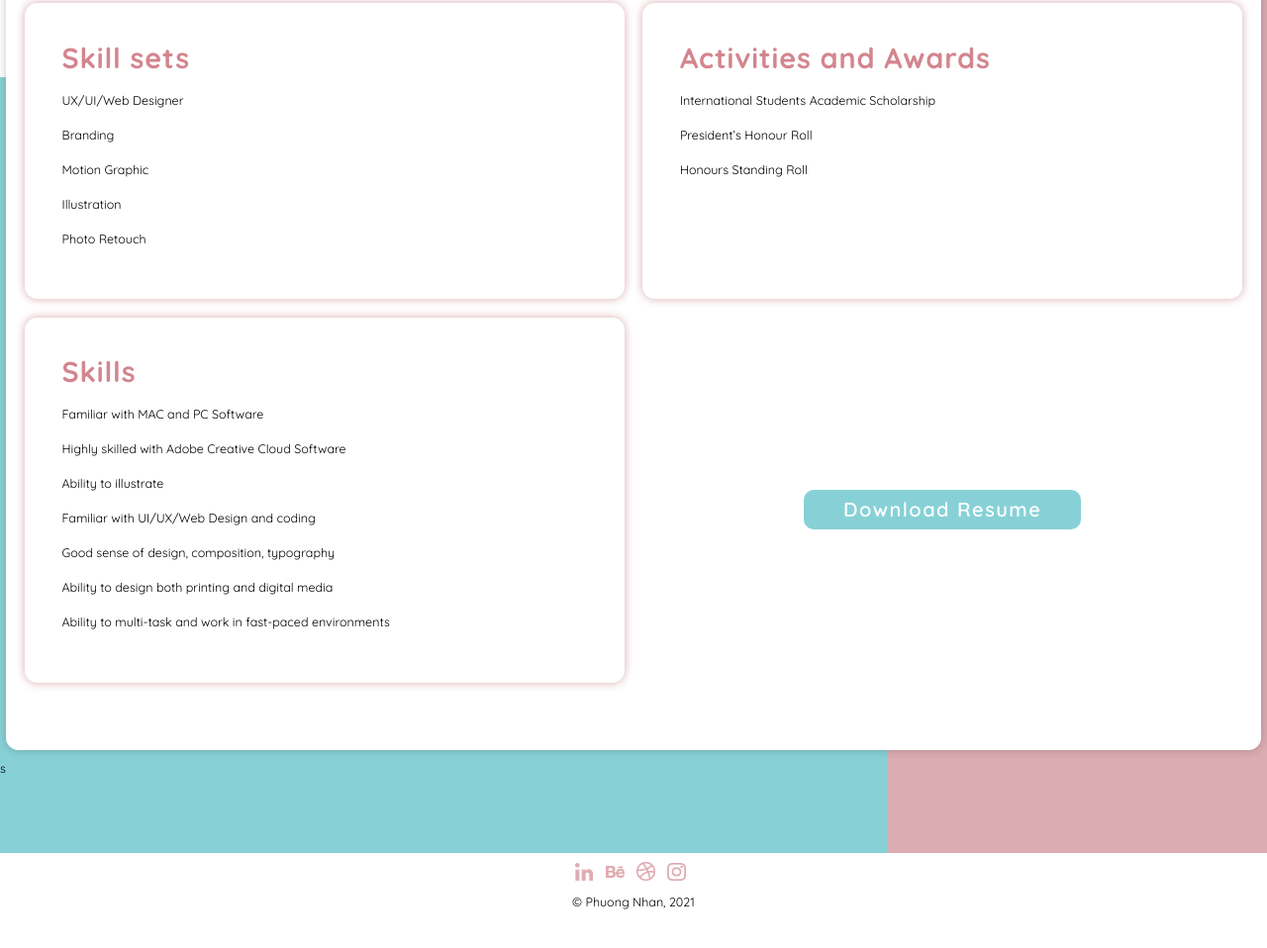
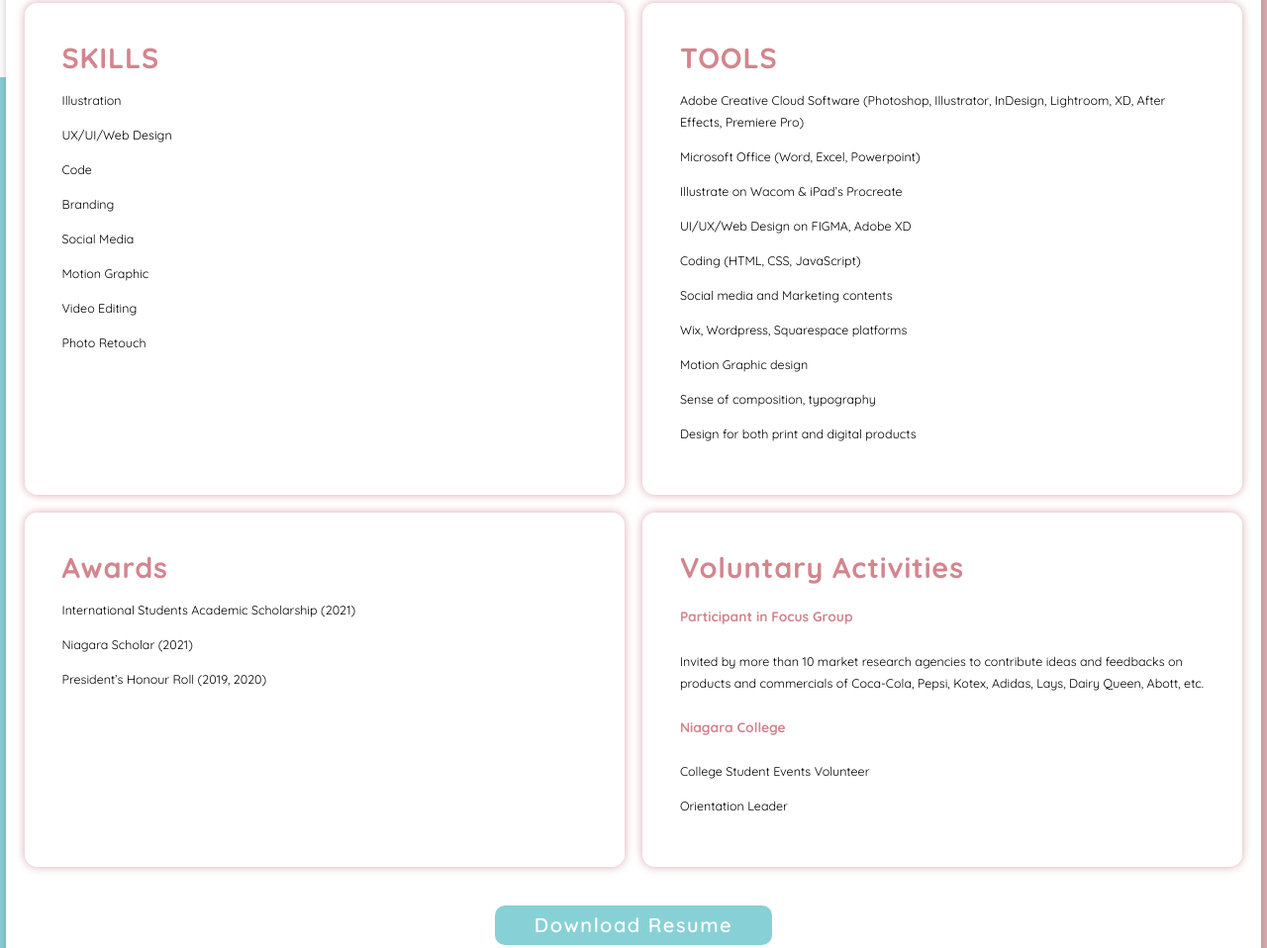
Before and after one commit to phuong-nhan/personal-site, a plain HTML site: page about.html in a window 1280 px wide. Shown: the part 762-1720 px from the top of the page at 99% size. Drawn offline with Linux system fonts and the light colour scheme; a web font is replaced by a local one.

Commit message:
Add files via upload

```diff
--- a/about.html
+++ b/about.html
@@ -123,35 +123,49 @@
               <div class="about-grid">
 
                 <div class="about-item">
-                  <h3>Skill sets</h3>
-                  <p>UX/UI/Web Designer</p>
+                  <h3>SKILLS</h3>
+                  <p>Illustration</p>
+                  <p>UX/UI/Web Design</p>
+                  <p>Code</p>
                   <p>Branding</p>
+                  <p>Social Media</p>
                   <p>Motion Graphic</p>
-                  <p>Illustration</p>
+                  <p>Video Editing</p>
                   <p>Photo Retouch</p>
                 </div>
 
-
                 <div class="about-item">
-                  <h3>Activities and Awards</h3>
-                  <p>International Students Academic Scholarship</p>
-                  <p>President’s Honour Roll</p>
-                  <p>Honours Standing Roll</p>
-                </div>
-
-                <div class="about-item">
-                  <h3>Skills</h3>
-                  <p>Familiar with MAC and PC Software</p>
-                  <p>Highly skilled with Adobe Creative Cloud Software</p>
-                  <p>Ability to illustrate</p>
-                  <p>Familiar with UI/UX/Web Design and coding</p>
-                  <p>Good sense of design, composition, typography</p>
-                  <p>Ability to design both printing and digital media</p>
-                  <p>Ability to multi-task and work in fast-paced environments</p>
+                  <h3>TOOLS</h3>
+                  <p>Adobe Creative Cloud Software (Photoshop, Illustrator, InDesign, Lightroom, XD, After Effects, Premiere Pro)</p>
+                  <p>Microsoft Office (Word, Excel, Powerpoint)</p>
+                  <p>Illustrate on Wacom & iPad’s Procreate</p>
+                  <p>UI/UX/Web Design on FIGMA, Adobe XD</p>
+                  <p>Coding (HTML, CSS, JavaScript)</p>
+                  <p>Social media and Marketing contents</p>
+                  <p>Wix, Wordpress, Squarespace platforms</p>
+                  <p>Motion Graphic design</p>
+                  <p>Sense of composition, typography</p>
+                  <p>Design for both print and digital products</p>
                 </div>
 
 
-                <div class="download-item">
+
+                <div class="about-item">
+                  <h3>Awards</h3>
+                  <p>International Students Academic Scholarship (2021)</p>
+                  <p>Niagara Scholar (2021)</p>
+                  <p>President’s Honour Roll (2019, 2020)</p>
+                </div>
+                <div class="about-item">
+                  <h3>Voluntary Activities</h3>
+                  <h5>Participant in Focus Group</h5>
+                  <p>Invited by more than 10 market research agencies to contribute ideas and feedbacks on products and commercials of Coca-Cola, Pepsi, Kotex, Adidas, Lays, Dairy Queen, Abott, etc.</p>
+                  <h5>Niagara College</h5>
+                  <p>College Student Events Volunteer</p>
+                  <p>Orientation Leader</p>
+                </div>
+
+                <div class="download-item full-width-item">
                   <a href="phuong-nhan-resume.pdf" class="button">Download Resume</a>
                 </div>
 
```
Also changed, not shown: advertising-illustration.html (+6 -0 lines), book-illustration.html (+6 -0 lines), cat-puzzle.html (+12 -5 lines), game-logo.html (+5 -0 lines), illustration.html (+7 -1 lines), ontario-blood-donation.html (+11 -5 lines), ontario-college-student-community-website.html (+8 -6 lines), ontario-wildlife-rescue.html (+7 -1 lines), photography.html (+7 -1 lines), portfolio.html (+6 -0 lines), stamp-design.html (+6 -0 lines), tim-hortons.html (+6 -0 lines), world-dish-of-the-day.html (+13 -8 lines).
